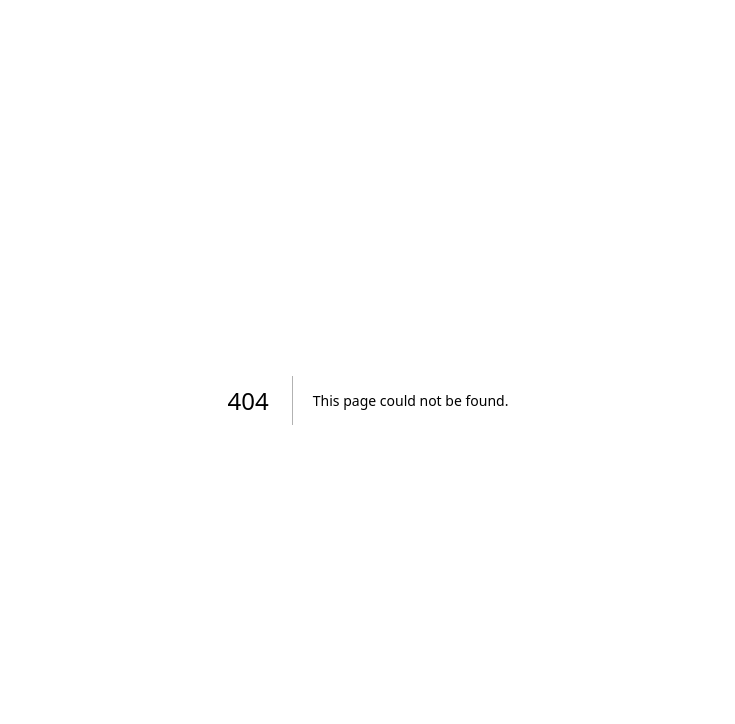
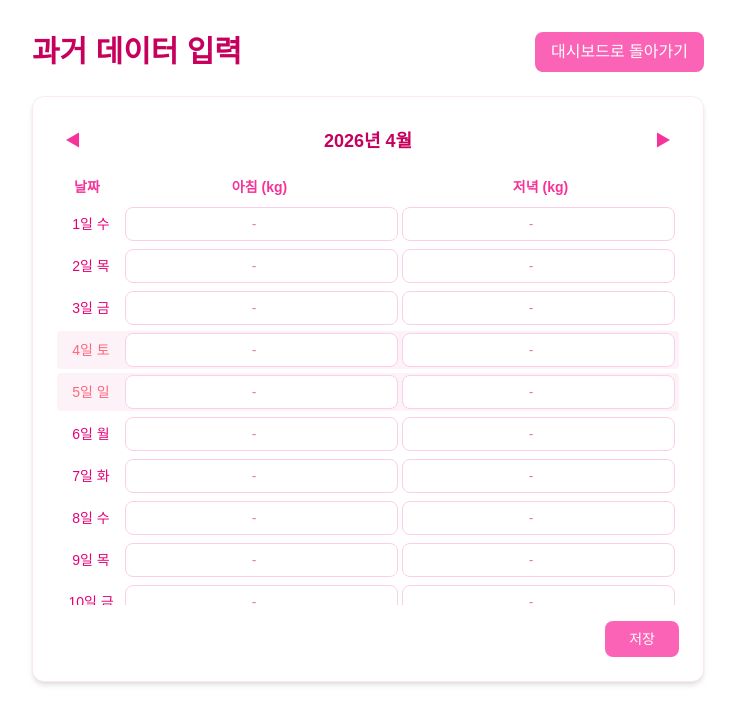
Before and after one commit to qorrmdgjs-bot/diet-daily, a Next.js app: page /past-input in a window 1280 px wide. Before the commit this address had no page. Shown: the top 724 px of the page, without its empty margins (272-1007 px from the left). Built offline with nearby package versions, Linux system fonts and the light colour scheme; no server answers.

Commit message:
배경색 변경 및 과거 데이터 입력 페이지 분리
- 데이 모드 배경을 화이트로, 나이트 모드 배경을 블랙으로 변경
- 과거 데이터 입력을 별도 페이지(/past-input)로 분리

Co-Authored-By: Claude Opus 4.6 (1M context) <noreply@anthropic.com>

```diff
--- a/src/app/dashboard/page.tsx
+++ b/src/app/dashboard/page.tsx
@@ -7,7 +7,6 @@ import WeightChart from '@/components/WeightChart';
 import Dashboard from '@/components/Dashboard';
 import DinosaurMascot, { messages } from '@/components/DinosaurMascot';
 import PredictionCard from '@/components/PredictionCard';
-import PastDataInput from '@/components/PastDataInput';
 import { loadWeightData, syncFromSupabase } from '@/utils/storage';
 import { calculateDashboardStats } from '@/utils/dashboard';
 import { calculatePrediction } from '@/utils/prediction';
@@ -16,7 +15,6 @@ import { getInitialTheme, setTheme } from '@/utils/theme';
 export default function DashboardPage() {
   const [data, setData] = useState(loadWeightData());
   const [mascotMessage, setMascotMessage] = useState('');
-  const [showPastInput, setShowPastInput] = useState(false);
   const [theme, setCurrentTheme] = useState<'light' | 'dark'>(getInitialTheme());
 
   useEffect(() => {
@@ -67,7 +65,7 @@ export default function DashboardPage() {
   }, [stats, data.settings.goalWeight]);
 
   return (
-    <div className="min-h-screen bg-pink-50 dark:bg-gray-900 py-4 px-2 sm:py-8 sm:px-4">
+    <div className="min-h-screen bg-white dark:bg-black py-4 px-2 sm:py-8 sm:px-4">
       <div className="max-w-6xl mx-auto">
         <header className="mb-6 sm:mb-8">
           <h1 className="text-2xl sm:text-3xl font-bold text-pink-700 dark:text-pink-300 mb-4 text-center sm:text-left">Diet Daily 🦖</h1>
@@ -92,17 +90,11 @@ export default function DashboardPage() {
         <div className="space-y-6 mb-6">
           <div className="flex justify-between items-center">
             <h2 className="text-lg sm:text-xl font-semibold text-pink-700 dark:text-pink-300">체중 입력</h2>
-            <button
-              onClick={() => setShowPastInput(!showPastInput)}
-              className="px-3 py-1 bg-pink-400 text-white rounded text-sm hover:bg-pink-500"
-            >
-              {showPastInput ? '닫기' : '과거 데이터 입력'}
-            </button>
+            <Link href="/past-input" className="px-3 py-1 bg-pink-400 text-white rounded text-sm hover:bg-pink-500">
+              과거 데이터 입력
+            </Link>
           </div>
           <WeightInputForm onSubmit={handleWeightInput} />
-          {showPastInput && (
-            <PastDataInput onSave={handleWeightInput} />
-          )}
         </div>
 
         <div className="grid grid-cols-1 lg:grid-cols-2 gap-6 mb-6">
--- a/src/app/globals.css
+++ b/src/app/globals.css
@@ -1,7 +1,7 @@
 @import "tailwindcss";
 
 :root {
-  --background: #fff5f7;
+  --background: #ffffff;
   --foreground: #4a2040;
 }
 
@@ -14,7 +14,7 @@
 
 @media (prefers-color-scheme: dark) {
   :root {
-    --background: #1a0a14;
+    --background: #000000;
     --foreground: #f5d5e0;
   }
 }
--- a/src/app/input/page.tsx
+++ b/src/app/input/page.tsx
@@ -30,7 +30,7 @@ export default function InputPage() {
   };
 
   return (
-    <div className="min-h-screen bg-pink-50 dark:bg-gray-900 py-8 px-4 flex items-center justify-center">
+    <div className="min-h-screen bg-white dark:bg-black py-8 px-4 flex items-center justify-center">
       <div className="max-w-md w-full">
         <div className="text-center mb-8">
           <h1 className="text-3xl font-bold text-pink-700 dark:text-pink-300 mb-4">Diet Daily 🦕</h1>
--- a/src/app/layout.tsx
+++ b/src/app/layout.tsx
@@ -29,7 +29,7 @@ export default function RootLayout({
       className={`${geistSans.variable} ${geistMono.variable} h-full antialiased`}
       suppressHydrationWarning
     >
-      <body className="min-h-full flex flex-col bg-pink-50 dark:bg-gray-900">
+      <body className="min-h-full flex flex-col bg-white dark:bg-black">
         <ThemeInitializer />
         {children}
       </body>
--- a/src/app/page.tsx
+++ b/src/app/page.tsx
@@ -17,7 +17,7 @@ export default function Home() {
   }, [router]);
 
   return (
-    <div className="min-h-screen bg-pink-50 dark:bg-gray-900 flex items-center justify-center">
+    <div className="min-h-screen bg-white dark:bg-black flex items-center justify-center">
       <div className="text-center">
         <div className="text-6xl mb-4">🦕</div>
         <p className="text-pink-400 dark:text-pink-300">로딩 중...</p>
--- /dev/null
+++ b/src/app/past-input/page.tsx
@@ -0,0 +1,28 @@
+'use client';
+
+import Link from 'next/link';
+import PastDataInput from '@/components/PastDataInput';
+
+export default function PastInputPage() {
+  const handleSave = () => {
+    // 저장 후 별도 동작 없음 (컴포넌트 내부에서 저장 완료 표시)
+  };
+
+  return (
+    <div className="min-h-screen bg-white dark:bg-black py-4 px-2 sm:py-8 sm:px-4">
+      <div className="max-w-2xl mx-auto">
+        <header className="mb-6 flex items-center justify-between">
+          <h1 className="text-2xl sm:text-3xl font-bold text-pink-700 dark:text-pink-300">과거 데이터 입력</h1>
+          <Link
+            href="/dashboard"
+            className="px-3 py-2 sm:px-4 sm:py-2 bg-pink-400 text-white rounded-lg hover:bg-pink-500 text-sm sm:text-base"
+          >
+            대시보드로 돌아가기
+          </Link>
+        </header>
+
+        <PastDataInput onSave={handleSave} />
+      </div>
+    </div>
+  );
+}
--- a/src/app/settings/page.tsx
+++ b/src/app/settings/page.tsx
@@ -25,7 +25,7 @@ export default function SettingsPage() {
   };
 
   return (
-    <div className="min-h-screen bg-pink-50 dark:bg-gray-900 py-4 px-2 sm:py-8 sm:px-4">
+    <div className="min-h-screen bg-white dark:bg-black py-4 px-2 sm:py-8 sm:px-4">
       <div className="max-w-md mx-auto">
         <h1 className="text-2xl sm:text-3xl font-bold text-pink-700 dark:text-pink-300 mb-6 text-center">설정</h1>
 
```
